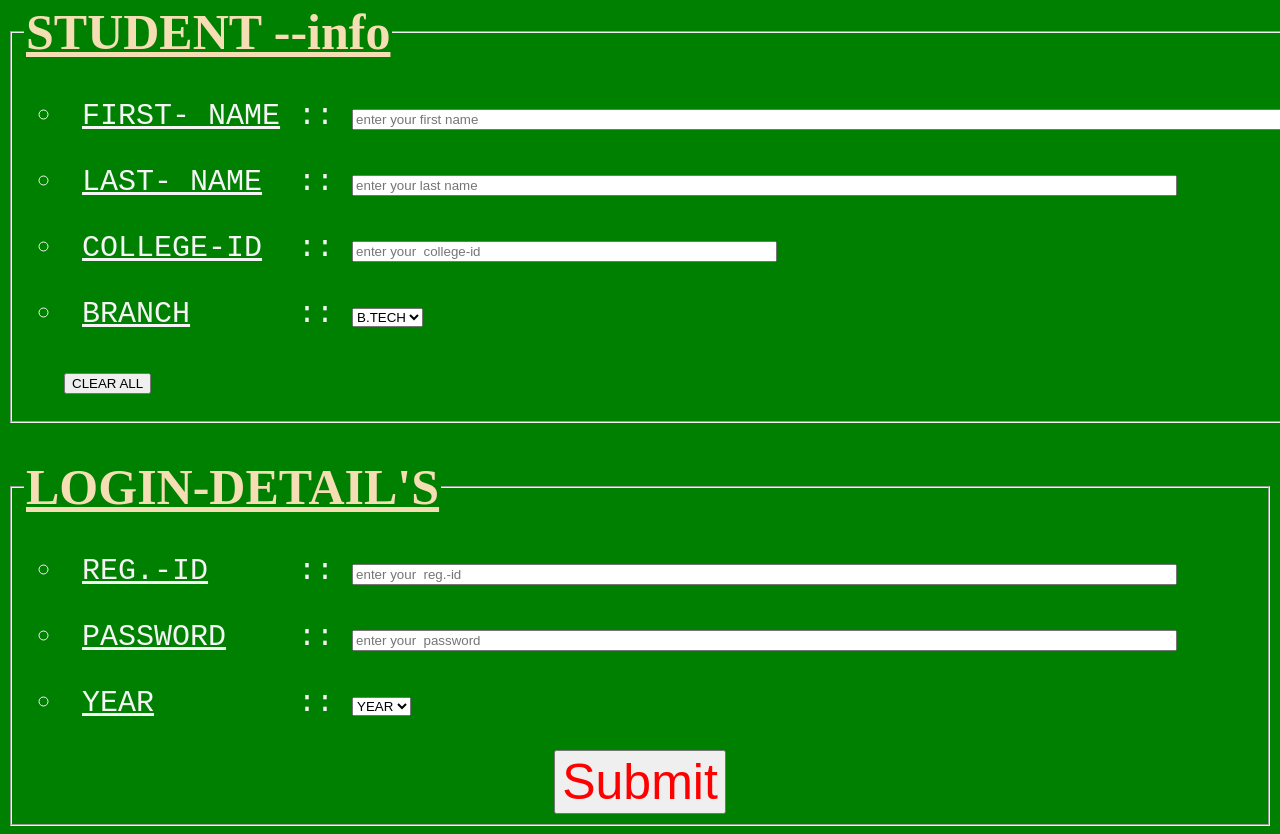
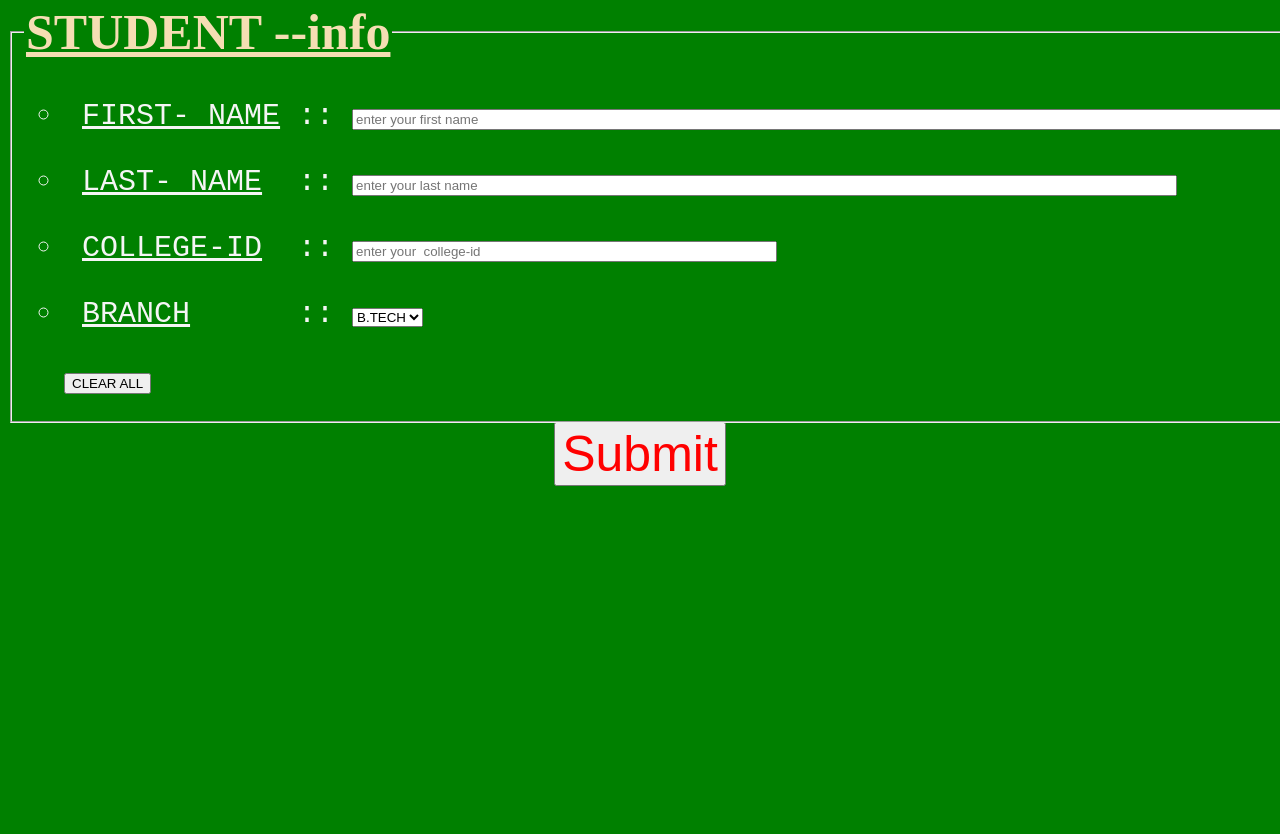
Before and after one commit to GAURANSH001/htmlproject1, a plain HTML site: page index.html in a window 1280 px wide. Shown: the part 287-1121 px from the top of the page. After the commit the page ends 800 px from the top, so only its background shows below. Drawn offline with nearby package versions, Linux system fonts and the light colour scheme.

Commit message:
all  steps done

```diff
--- a/index.html
+++ b/index.html
@@ -32,21 +32,9 @@
         <li style="color: whitesmoke;font-size: 30px"> <pre> <u>BRANCH</u>      :: <select name="branch" id="branch"><option>B.TECH</option><option>B.COM</option><option>B.sc</option><option>M.sc</option></select></pre>
              <input type="reset" name="reset" id="reset" value="CLEAR ALL"></li>
   </ul>
+
 </fieldset>
-
-
-<br style="color: wheat"><br>
- <fieldset class="animated lightSpeedIn delay-2s animate">
-  <legend><b style="font-size:50px;text-align: center;color: whitesmoke"><u style="color: wheat">LOGIN-DETAIL'S</u></b></legend>
-<ul type="circle">
-     <font align="left"><li style="color: whitesmoke;font-size: 30px"> <pre> <u>REG.-ID</u>     :: <input type="text" placeholder="enter your  reg.-id" size="100px"></pre></li></font>
-     <font align="left"><li style="color: whitesmoke;font-size: 30px"> <pre> <u>PASSWORD</u>    :: <input type="password" placeholder="enter your  password" size="100px" required></pre></li></font>
-     <font align="left"><li style="color: whitesmoke;font-size: 30px"> <pre> <u>YEAR</u>        :: <select name="year" id="year"><option>YEAR</option><option>1st</option><option>2nd</option><option>3rd</option><option>4th</option></select></pre></li></font>
-
-</ul>
 <center><a href="./2index.html" target="blank"><input type="submit" class="btn btn-primary btn-sm" style="color: red ;font-size:50px"></button></a></center>
-</fieldset>
-
 
 
  </body>
```
